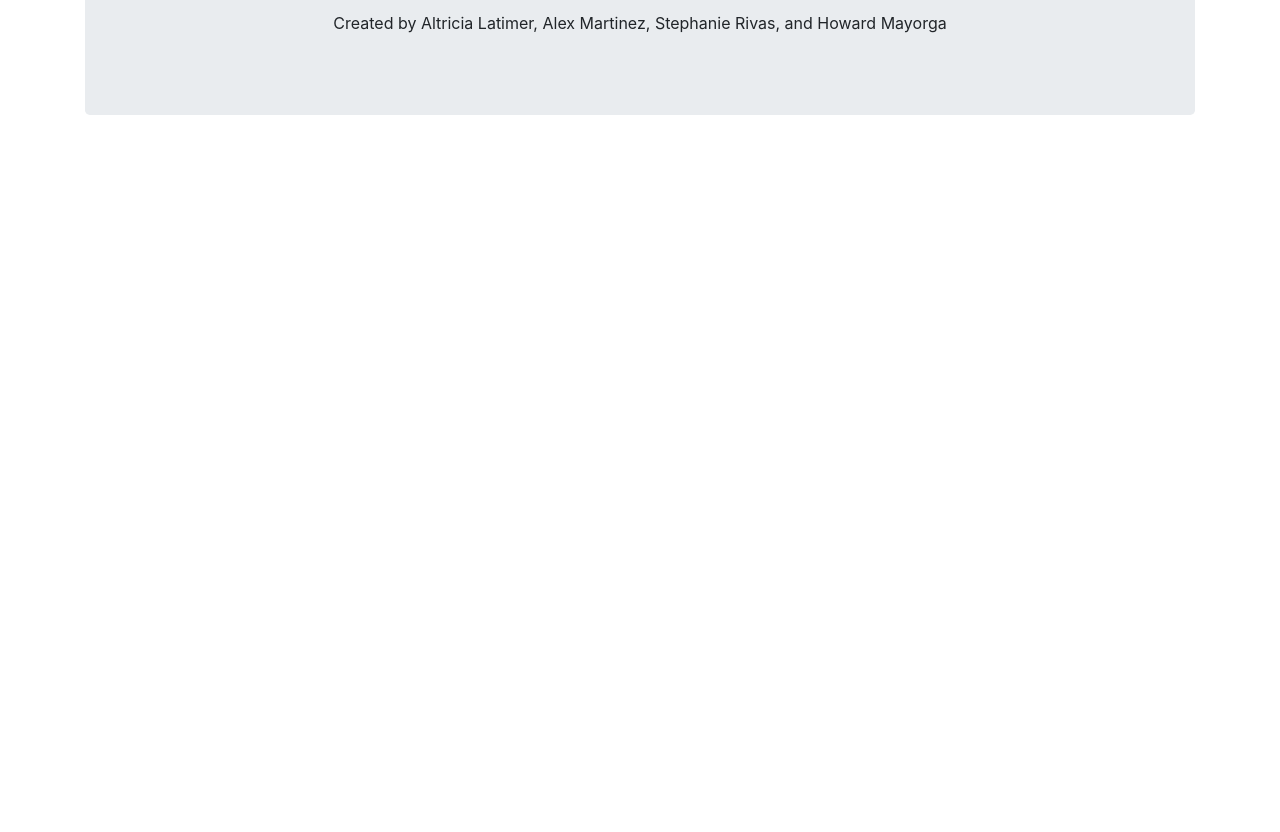
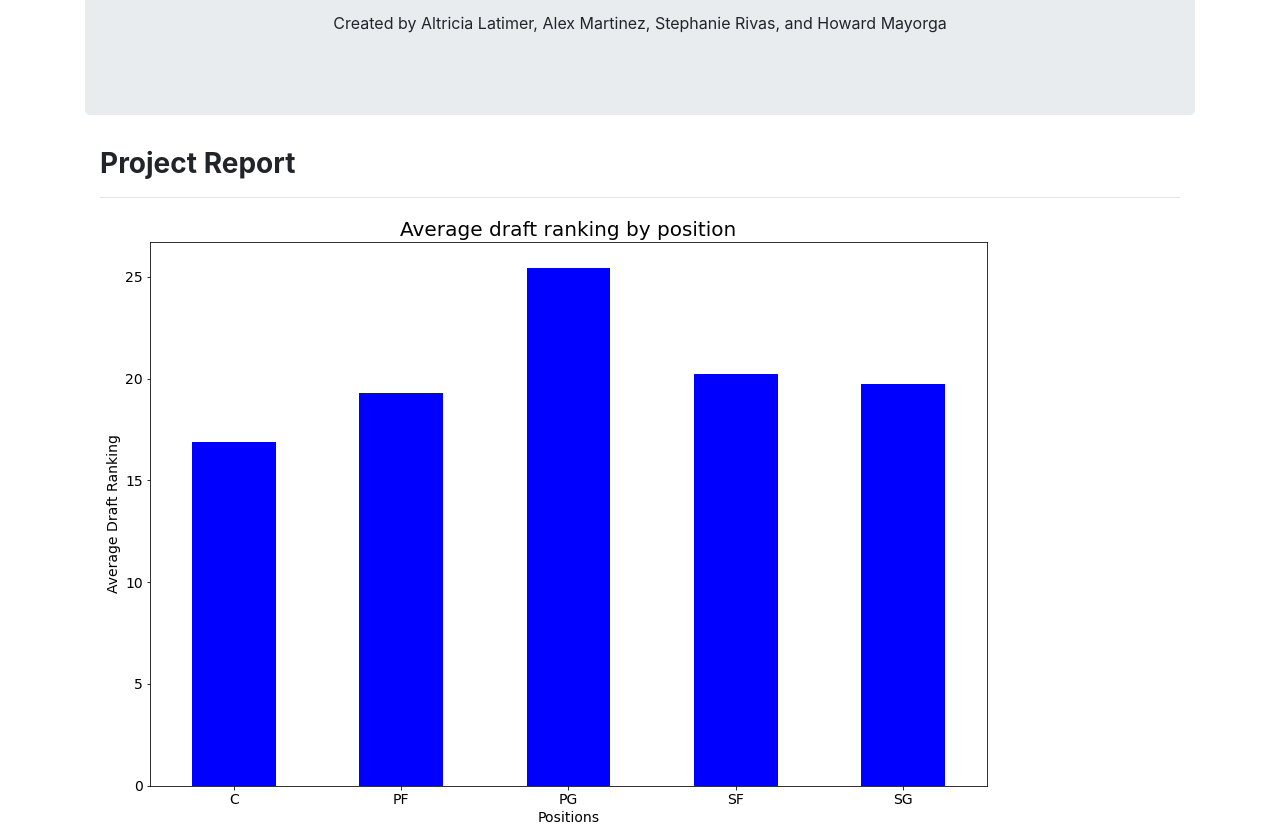
Before and after one commit to alexmartinez1745/ETL-Project, a plain HTML site: page ETLSite/ETLSite.html in a window 1280 px wide. Shown: the part 220-1052 px from the top of the page. Before the commit the page ends 800 px from the top, so only its background shows below. Drawn offline with nearby package versions, Linux system fonts and the light colour scheme.

Commit message:
Updated images  ETLSite

```diff
--- a/ETLSite/ETLSite.html
+++ b/ETLSite/ETLSite.html
@@ -13,6 +13,15 @@
             <h1 class="display-4"><strong>ETL Project NBA Success from 2000-2020</strong></h1>
             <hr>
             <p>Created by Altricia Latimer, Alex Martinez, Stephanie Rivas, and Howard Mayorga</p>
+        </div>
+        <div class="col-md-12">
+            <h3><b>Project Report</b></h3>
+            <hr>
+
+        </div>
+        <div class="col-md-6">
+            <img src="../Resources/averagedraft.png" alt="average draft">
+
         </div>
     </div>
     <!-- <h3><b>Project Report</b></h3>
```
